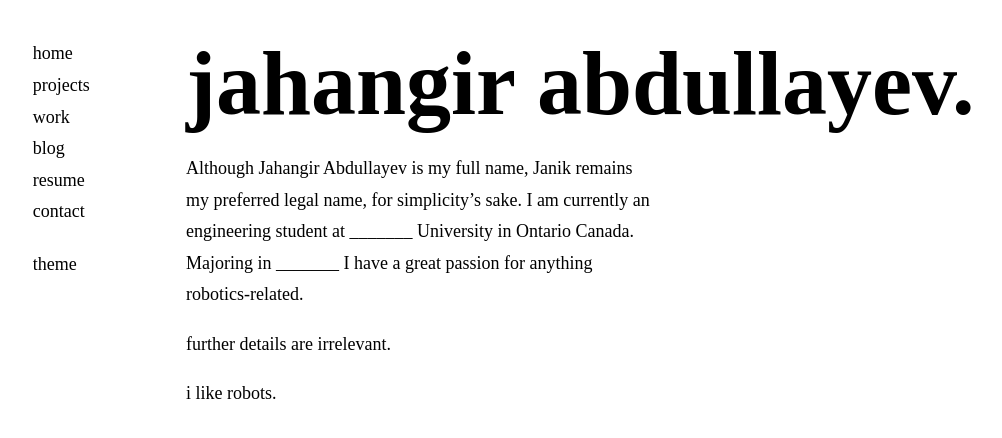
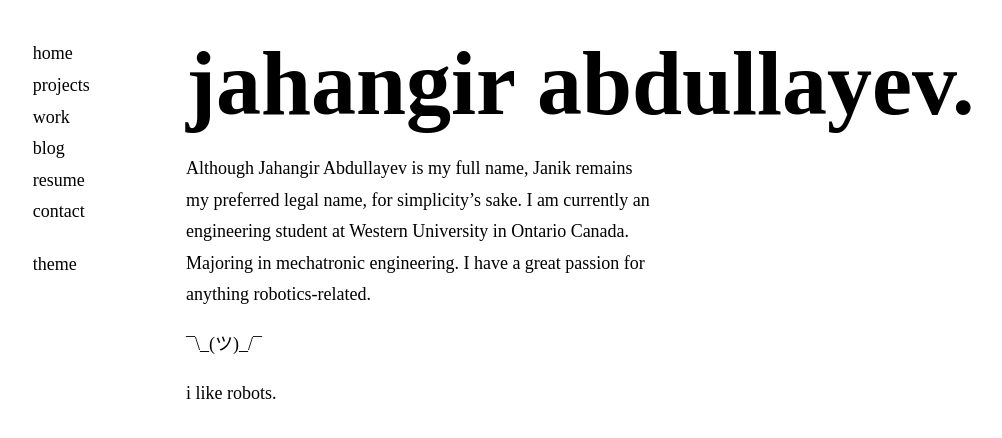
Before and after one commit to JanikThePanic/my-site, a React (Create React App) app: page / in a window 1280 px wide. Shown: the top 438 px of the page, without its empty margins (12-1014 px from the left). Built offline with nearby package versions, Linux system fonts and the light colour scheme.

Commit message:
Update home.js

```diff
--- a/src/components/pages/home.js
+++ b/src/components/pages/home.js
@@ -12,11 +12,11 @@ function home() {
 			<p>
 				Although Jahangir Abdullayev is my full name, Janik remains my
 				preferred legal name, for simplicity’s sake. I am currently an
-				engineering student at _______ University in Ontario Canada.
-				Majoring in _______ I have a great passion for anything
-				robotics-related.
+				engineering student at Western University in Ontario Canada.
+				Majoring in mechatronic engineering. I have a great passion for
+				anything robotics-related.
 			</p>
-			<p>further details are irrelevant.</p>
+			<p>¯\_(ツ)_/¯</p>
 			<p>i like robots.</p>
 		</div>
 	);
```
